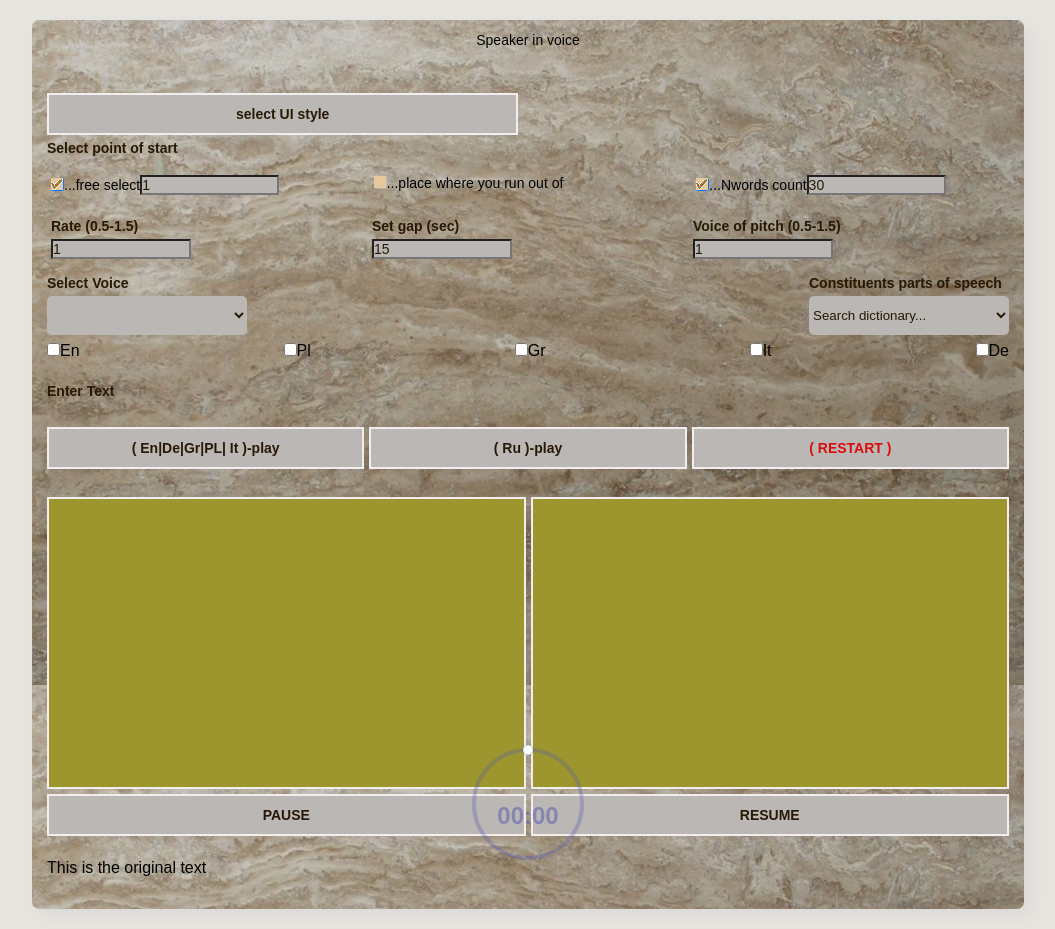
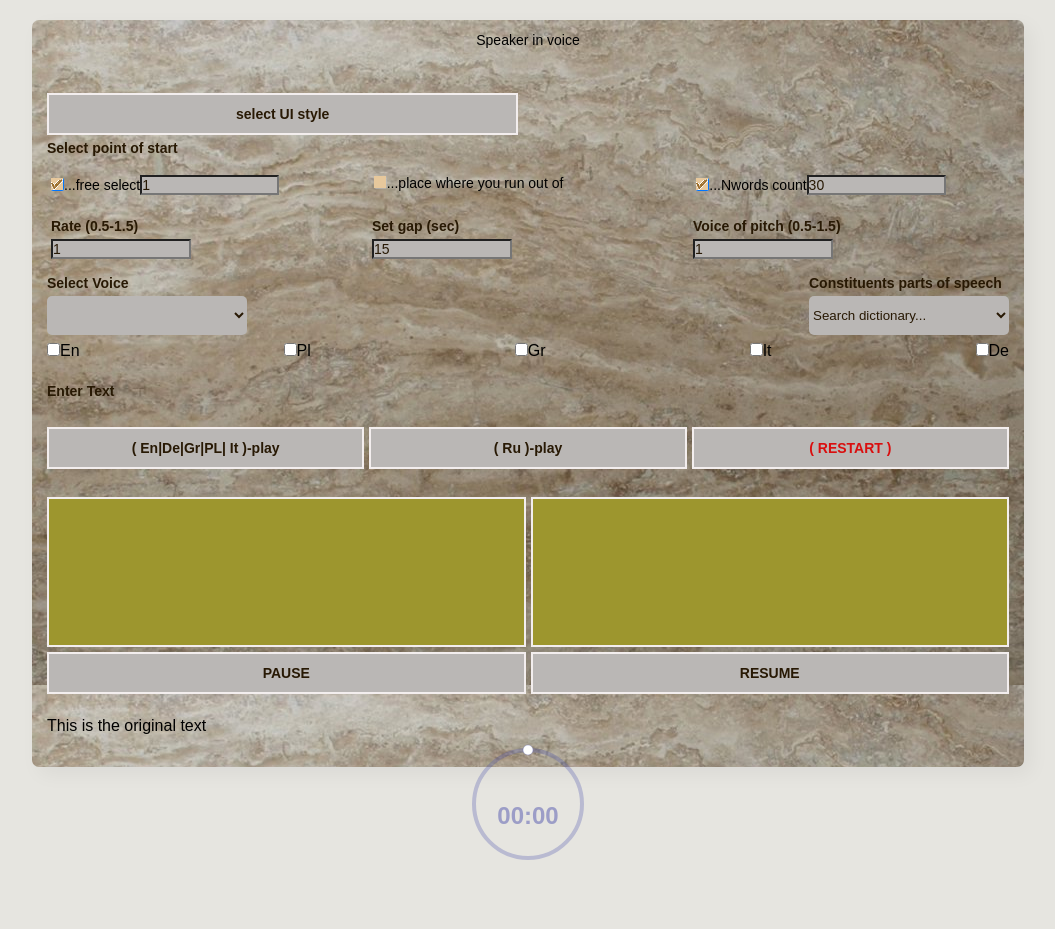
Before and after one commit to sergeyif1/DictatingEnglishSpeaker, a website built with webpack: page index.html in a window 1280 px wide. Shown: the whole page, without its empty margins (112-1167 px from the left). After the commit the page ends 870 px from the top, so only its background shows below. Built offline with nearby package versions, Linux system fonts and the light colour scheme.

Commit message:
#v.4.6.2_

```diff
--- a/index.html
+++ b/index.html
@@ -108,8 +108,8 @@
         </div>
         <br>
         <div class="textareas">
-          <textarea id="text1" rows="8" cols="20" wrap="hard" readonly></textarea>
-          <textarea id="text2" rows="8" cols="20" wrap="hard" readonly></textarea>
+          <textarea id="text1" rows="5" cols="20" wrap="hard" readonly></textarea>
+          <textarea id="text2" rows="5" cols="20" wrap="hard" readonly></textarea>
         </div>
         <!-- <div class="block-button-1"> -->
         <div class="button">
--- a/style.css
+++ b/style.css
@@ -67,6 +67,7 @@ form .form-pitch label,
 form .row textarea {
   resize: none;
   width: 100%;
+  height: 150px;
   background-color: rgb(157, 150, 46);
   background-size: cover;
   background-position: center;
@@ -427,6 +428,7 @@ body #countdown {
   .wrapper.minimal-ui .form-point,
   .wrapper.minimal-ui .form-pointN,
   .wrapper.minimal-ui .textareas textarea {
+    height: 150px;
     background-color: #ffffff !important;
     color: #1e1e1e !important;
     border: 1px solid #dcdcdc !important;
```
